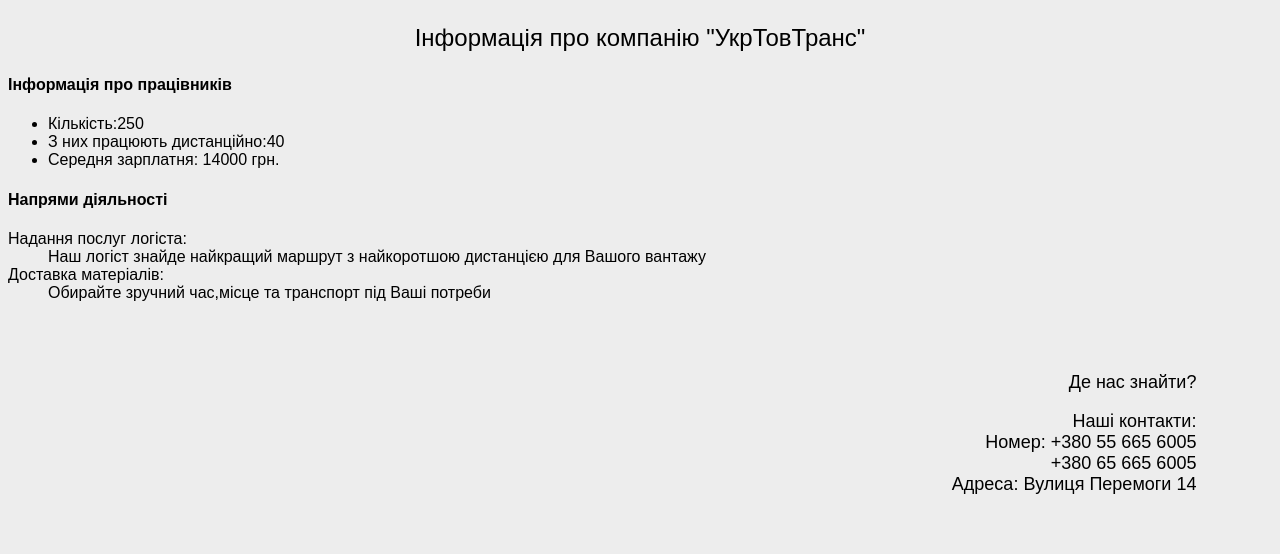
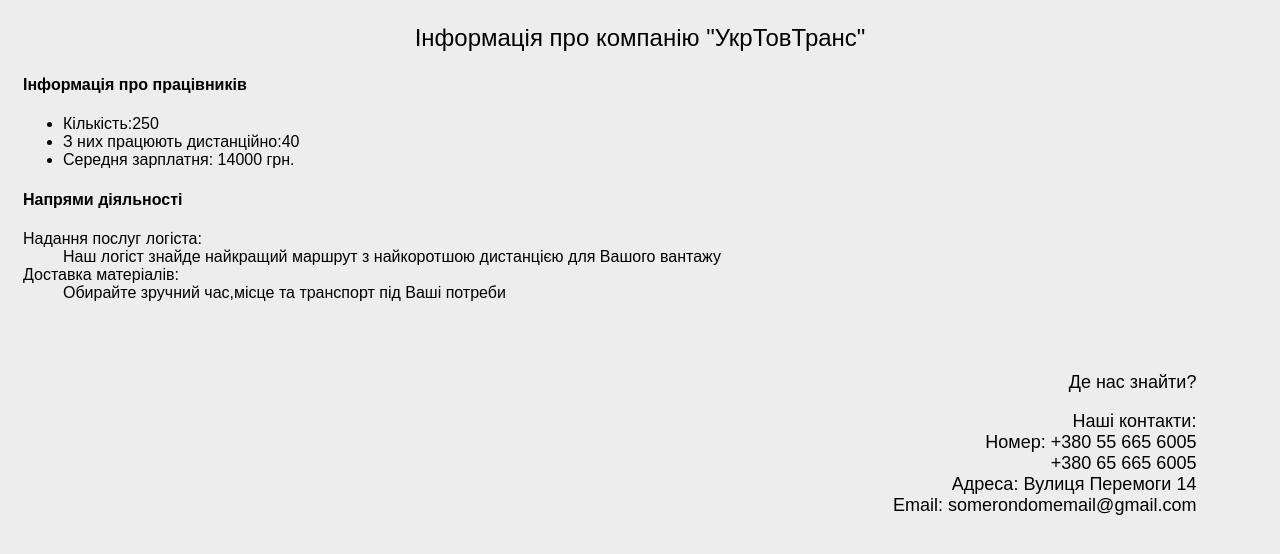
Before and after one commit to ON9190/Lab3, a plain HTML site: page index.html in a window 1280 px wide. Drawn offline with Linux system fonts and the light colour scheme.

Commit message:
fix marging

```diff
--- a/index.html
+++ b/index.html
@@ -43,6 +43,7 @@
         Номер: +380 55 665 6005<br>
                +380 65 665 6005 <br>
         Адреса: Вулиця Перемоги 14<br>
+        Email: somerondomemail@gmail.com
     </div>
 </body>
 </html>
--- a/style.css
+++ b/style.css
@@ -6,7 +6,7 @@
 
 .list{
     font-family: "Nuniro",sans-serif;
-
+    margin-left: 15px;
 }
 
 .info{
```
